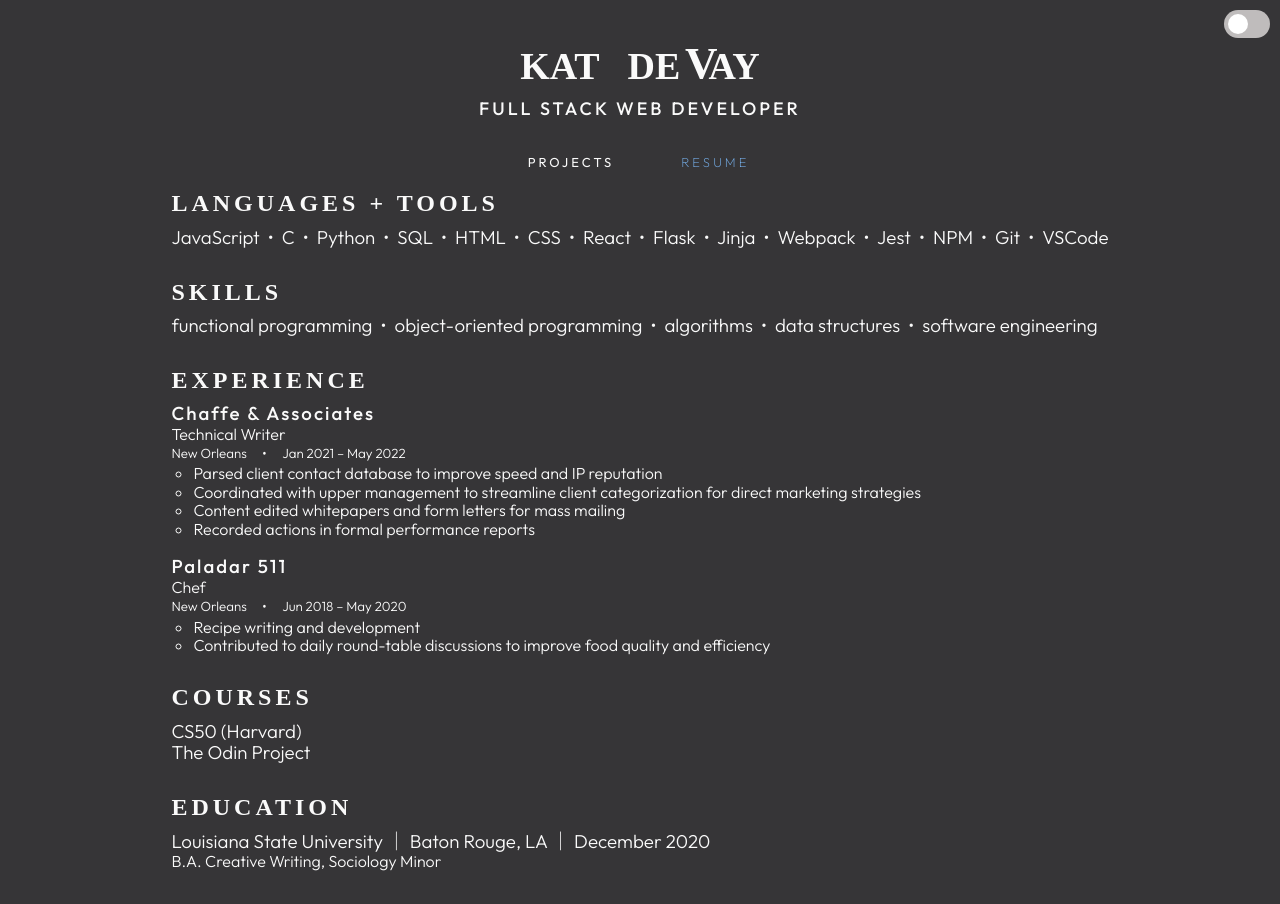
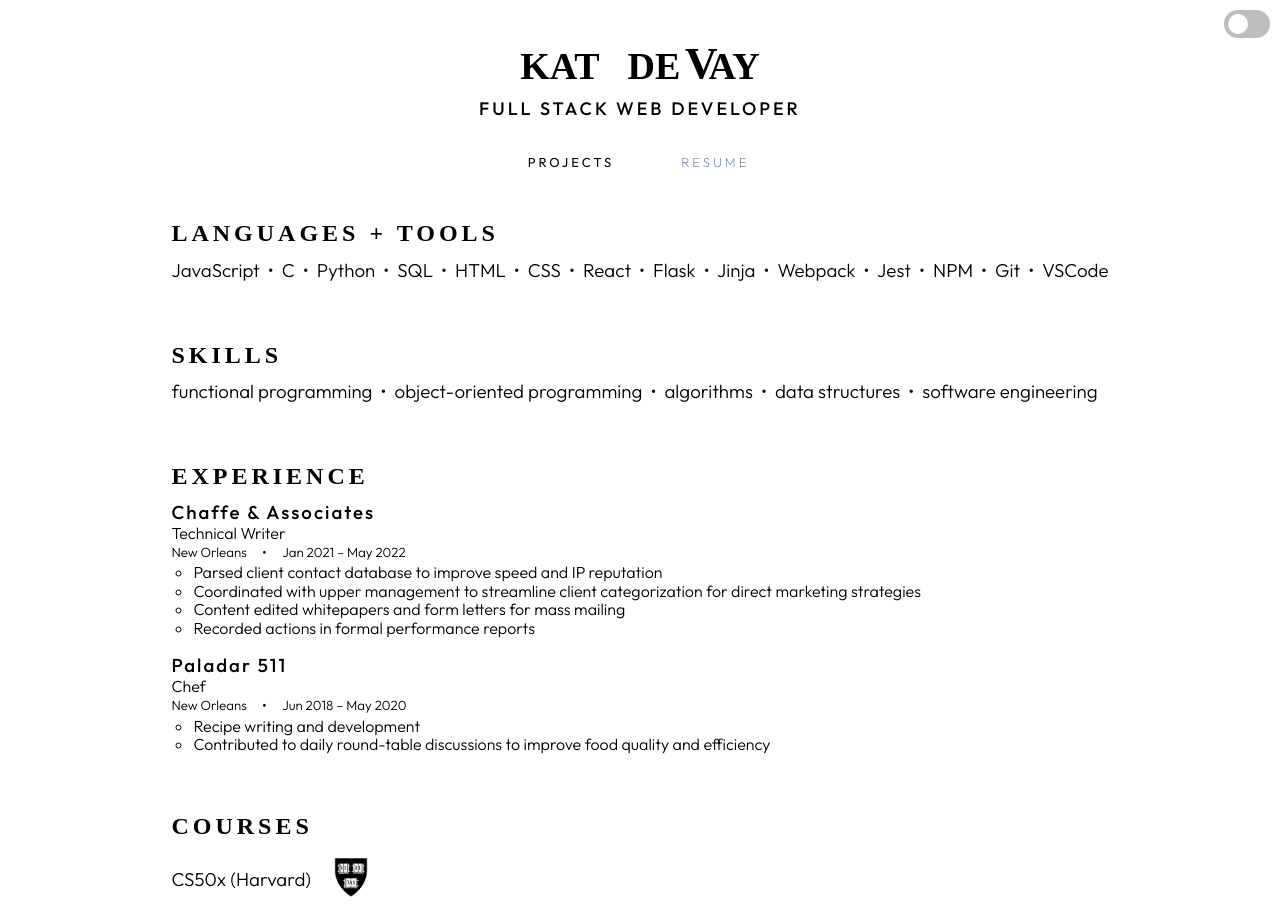
Before and after one commit to kdevay/kdevay.github.io, a React (Create React App) app: page / in a window 1280 px wide. Shown: the top 904 px of the page. Built offline with nearby package versions, Linux system fonts and the light colour scheme; a web font is replaced by a local one.

Commit message:
Add harvard logo to resume

```diff
--- a/src/App.js
+++ b/src/App.js
@@ -10,8 +10,7 @@ import Projects from './components/Projects';
 
 
 export default function App() {
-  const initialPreference = findThemePreference()
-  const [mode, setMode] = useState(initialPreference);
+  const [mode, setMode] = useState(findInitialPreference());
   const [tab, setTab] = useState('resume');
 
   const changeTab = (id) => {
@@ -23,10 +22,10 @@ export default function App() {
     mode === 'light' ? setMode('dark') : setMode('light')
   }
 
-  // useEffect(()=>{
-  //   let setting = mode === 'light' ? 'dark' : 'light';
-  //   localStorage.setItem('storedTheme', setting); // save theme preference
-  // }, [mode]);
+  useEffect(()=>{
+    let setting = mode === 'light' ? 'dark' : 'light';
+    localStorage.setItem('storedTheme', setting); // save theme preference
+  }, [mode]);
 
   return (
     <ThemeProvider theme={mode === 'light' ? lightTheme : darkTheme}>
@@ -41,7 +40,7 @@ export default function App() {
           </div>
         <div id='main'>
           <Header mode={mode} tab={tab} changeTab={changeTab}></Header>
-          {tab === 'projects' ? <Projects mode={mode}></Projects> : <Resume></Resume>}
+          {tab === 'projects' ? <Projects mode={mode}></Projects> : <Resume mode={mode}></Resume>}
           {mode === 'dark' ? <DarkIcons></DarkIcons> : <LightIcons></LightIcons>}
         </div>
       </div>
@@ -50,14 +49,17 @@ export default function App() {
   );
 }
 
-function findThemePreference(){
+function findInitialPreference(){
   // check local storage for pref if visited before
-  // const storedTheme = localStorage.getItem('storedTheme');
-  // if (storedTheme){
-  //   console.log(storedTheme);
-  // }
+  const storedTheme = localStorage.getItem('storedTheme');
+  console.log('storedTheme: ', storedTheme);
+  if (storedTheme){
+    return storedTheme;
+  }
 
   const prefersDark = window.matchMedia('(prefers-color-scheme: dark)').matches;
   const prefersLight = window.matchMedia('(prefers-color-scheme: light)').matches;
-  return prefersLight ? 'dark' : 'light';
+  console.log('prefersDark: ', prefersDark);
+  console.log('prefersLight: ', prefersLight);
+  return prefersLight ? 'light' : 'dark';
 }
--- a/src/components/Resume.js
+++ b/src/components/Resume.js
@@ -1,6 +1,10 @@
 import React from "react";
+import Harvard from "../icons/harvard.png"
+import HarvardD from "../icons/harvardD.png"
 
-export default function Resume() {
+export default function Resume(props) {
+    const {mode} = props;
+
     return (
         <div id="resumeDiv">
 
@@ -48,7 +52,12 @@ export default function Resume() {
             </div>
             <div>
                 <h2 className='resSubDiv'>COURSES</h2>
-                    <h3 className='resBody'>CS50 (Harvard)</h3>
+                    <span>
+                        <h3 className='resBody'>CS50x (Harvard)</h3>
+                        <a href="https://pll.harvard.edu/course/cs50-introduction-computer-science?delta=0">
+                            <img className="icon" src={mode === 'dark' ? HarvardD : Harvard} alt="Logo for Harvard University"></img>
+                        </a>
+                    </span>
                     <h3 className='resBody'>The Odin Project</h3>
             </div>
             <div>
--- a/src/styles/index.css
+++ b/src/styles/index.css
@@ -148,12 +148,13 @@ button:hover{
     padding: 0 10vw;
     display: flex;
     flex-direction: column;
-    gap: 30px;
+    gap: 60px;
+    margin-top: 30px;
 }
 .resSubDiv{
     font-family: 'Gloock';
     letter-spacing: 4px;
-    margin-bottom: 9px;
+    margin-bottom: 12px;
 }
 .resBody{
     font-family: 'Outfit';
```
Also changed, not shown: src/README.md (added), src/icons/harvard.png (added), src/icons/harvardD.png (added).
